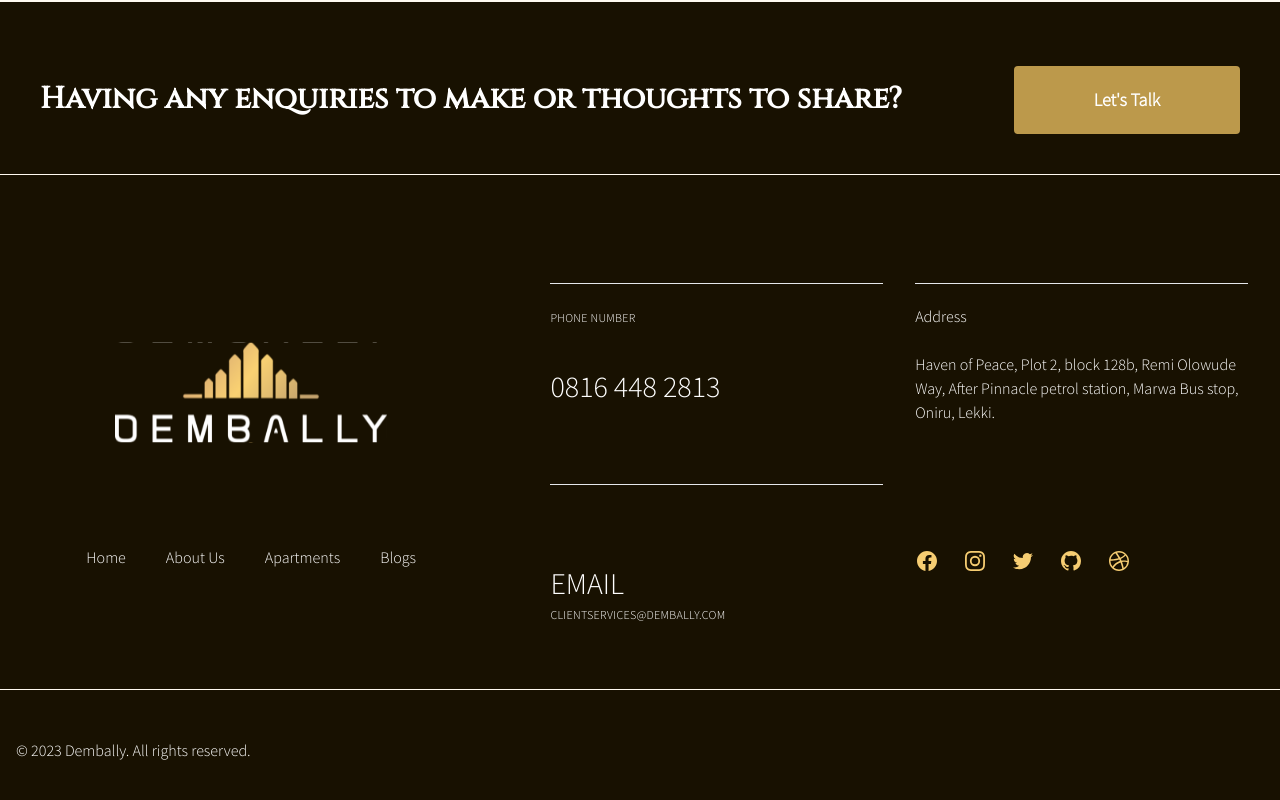
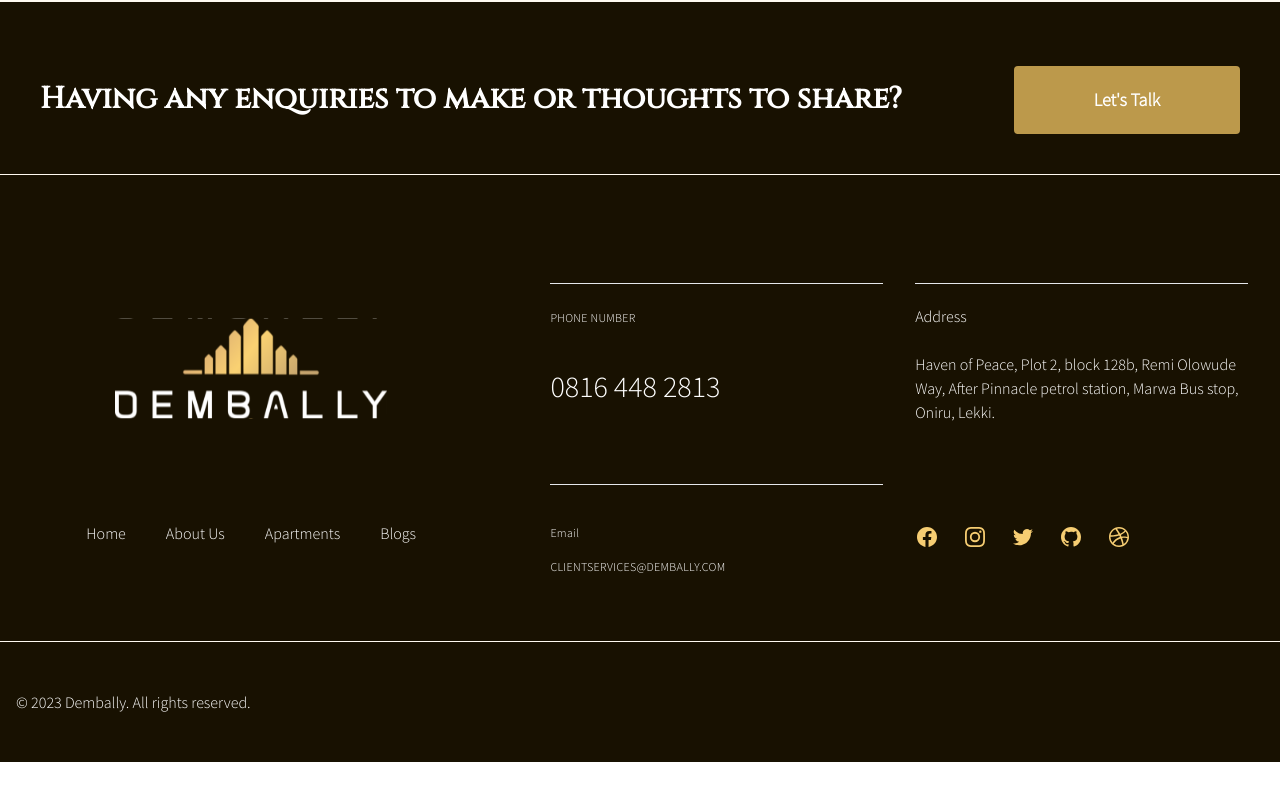
Before and after one commit to geraldkachi/dembally, a React (Vite) app: page / in a window 1280 px wide. Shown: the part 4536-5336 px from the top of the page. After the commit the page ends 5298 px from the top, so only its background shows below. Built offline with nearby package versions, Linux system fonts and the light colour scheme.

Commit message:
latest on footer fix

```diff
--- a/src/components/navbar/Footer.tsx
+++ b/src/components/navbar/Footer.tsx
@@ -36,13 +36,13 @@ const Footer = () => {
                                 </a>
                             </p>
                             <p>
-                                <hr className='bg-white my-3 md:my-20' />
-                                <span className="block text-2xl font-medium hover:opacity-75 sm:text-3xl mt-10 text-white uppercase">Email</span>
+                                <hr className='bg-white mt-20 mb-10' />
+                                <span className="block  text-xs tracking-wide mb-3 text-white uppercaseercase">Email</span>
 
 
                                 <a
                                     href="#"
-                                    className="  text-xs tracking-wide mb-3 text-white uppercase"
+                                    className="  text-xs tracking-wide my-3 text-white uppercase"
                                 >
                                     clientservices@dembally.com
                                 </a>
```
